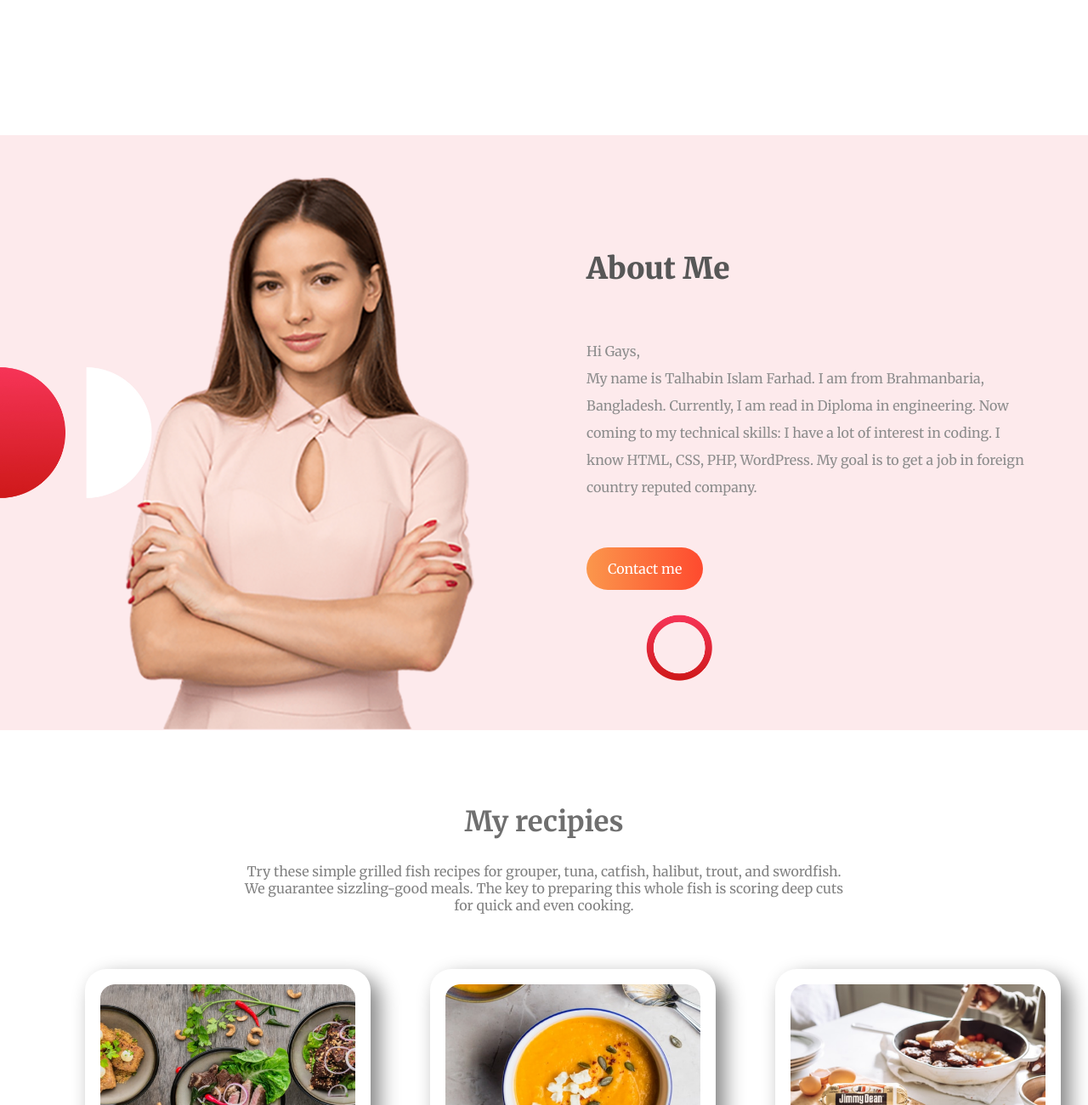
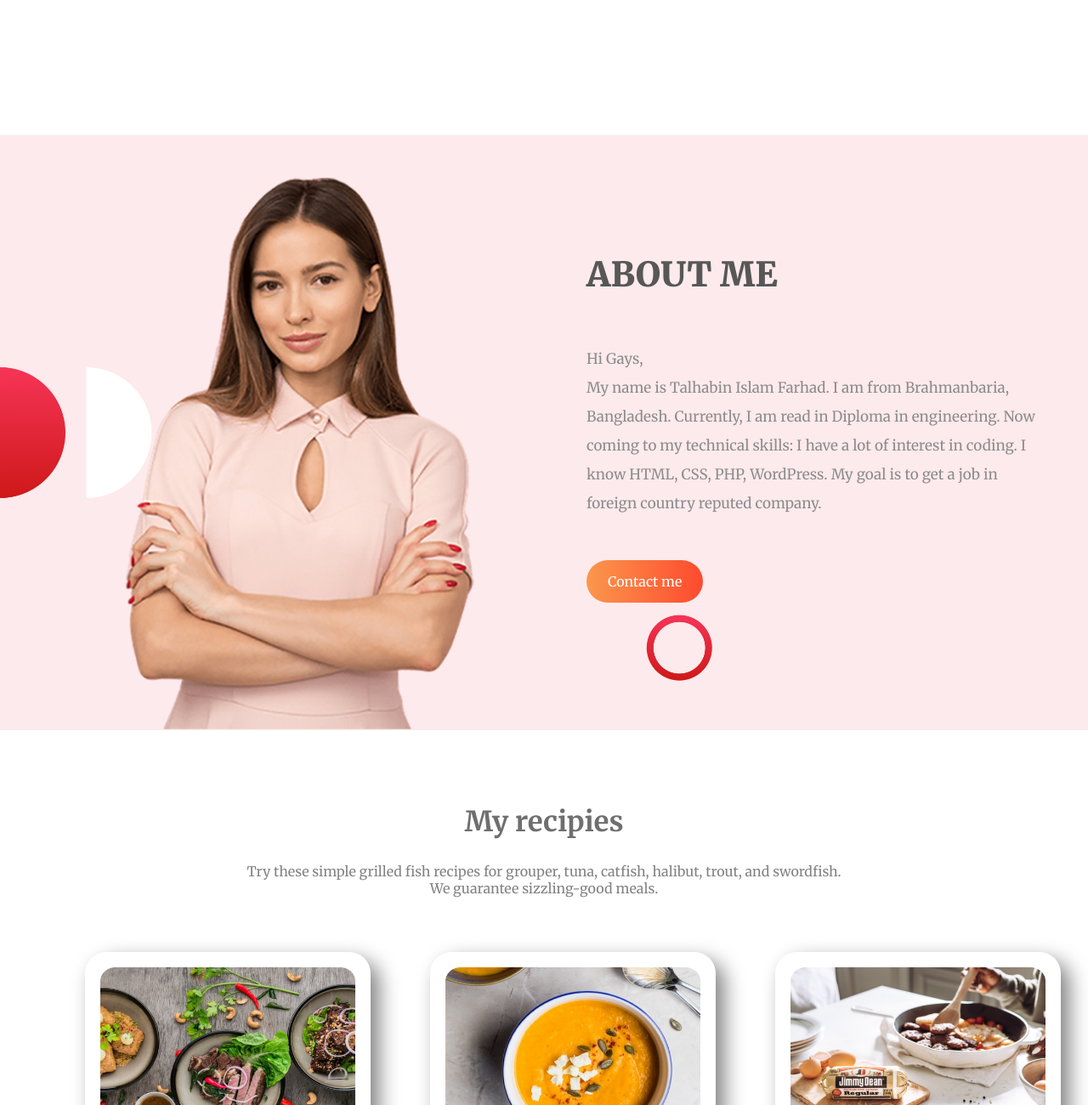
Before and after one commit to talhabinislamfarhad/food-network, a plain HTML site: page index.html in a window 1280 px wide. Shown: the part 657-1957 px from the top of the page at 85% size. Drawn offline with Linux system fonts and the light colour scheme.

Commit message:
3rd commit

```diff
--- a/css/style.css
+++ b/css/style.css
@@ -63,18 +63,20 @@ body{
 .about h1{
     color: #575757;
     font-weight: 900;
-    font-size: 35px;
+    font-size: 40px;
     padding-top: 18%;
-    padding-bottom: 5%;
+    padding-bottom: 4%;
 }
 .about-text{
     padding-left: 100px;
 }
 .about p{
     color: #8C8C8C;
-    margin-bottom: 40px;
+    margin-bottom: 35px;
     line-height: 2;
     padding: 0px 10% 30px 0px;
+
+    font-size: 17px;
 }
 .about a{
     color: #fff;
--- a/index.html
+++ b/index.html
@@ -48,7 +48,7 @@
             <img src="img/food-2.png" alt="">
         </div>
         <div class="about-half-width about-text">
-            <h1>About Me</h1>
+            <h1>ABOUT ME</h1>
             <p>Hi Gays, <br>
                 My name is Talhabin Islam Farhad. I am from Brahmanbaria, Bangladesh. Currently, I am read in Diploma in
                 engineering. Now coming to my technical skills: I have a lot of interest in coding. I know HTML, CSS,
@@ -62,8 +62,7 @@
     <section class="recipies">
         <h1>My recipies</h1>
         <p>Try these simple grilled fish recipes for grouper, tuna, catfish, halibut, trout, and swordfish. We
-            guarantee sizzling-good meals. The key to preparing this whole fish is scoring deep cuts for quick and
-            even cooking.
+            guarantee sizzling-good meals.
         </p>
         <div class="recipies-item">
             <div class="box">
```
